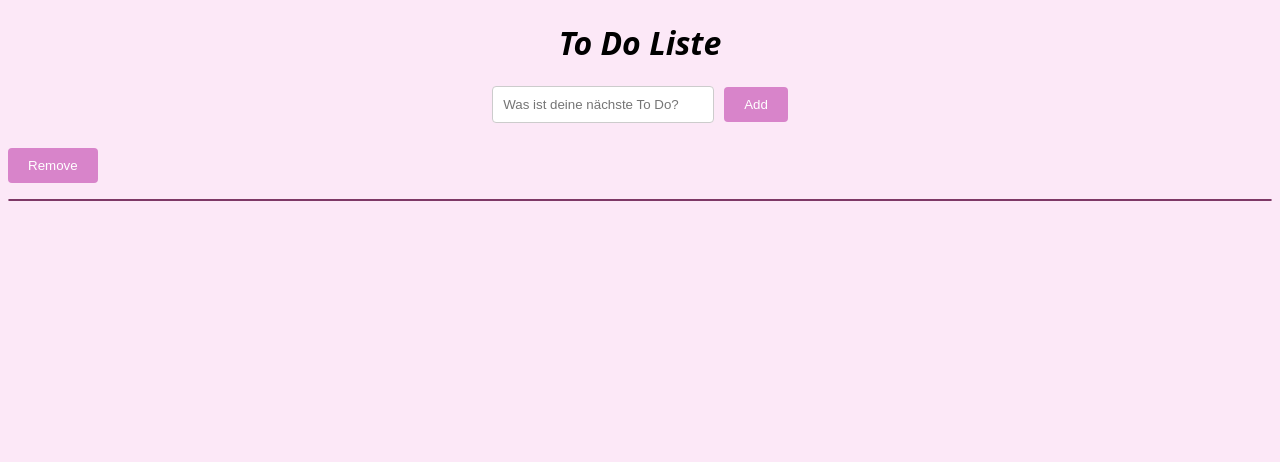
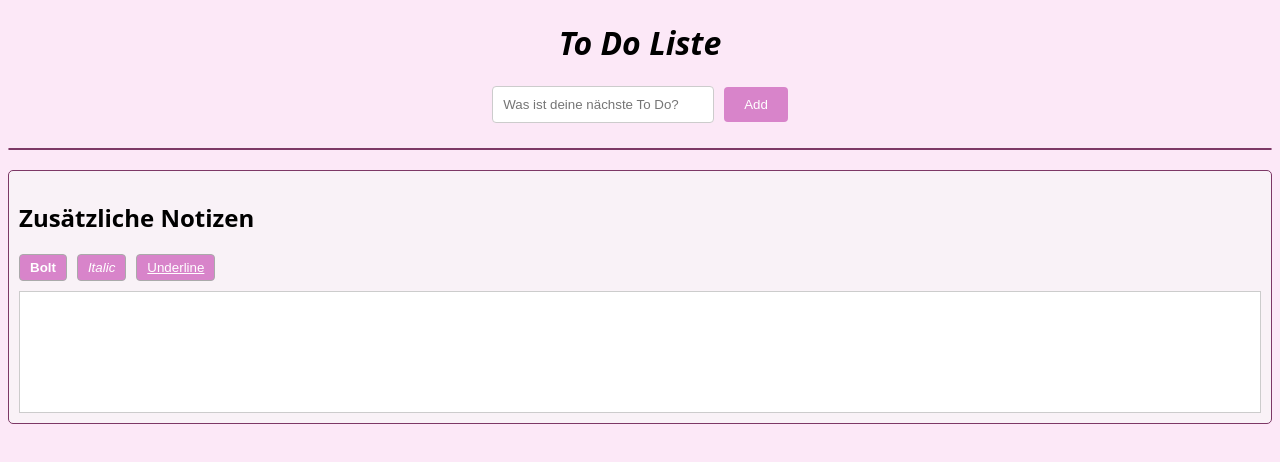
Before and after one commit to pankla-rit/rit-sf-forderungsportfolio-react-app, a React (Create React App) app: page / in a window 1280 px wide. Shown: the top 462 px of the page. Built offline with nearby package versions, Linux system fonts and the light colour scheme.

Commit message:
SFKIS-858: Fertige ToDoList. Abgeschlossen.

```diff
--- a/src/App.css
+++ b/src/App.css
@@ -52,7 +52,38 @@ ul{
     max-width: fit-content;
 }
 
-.remove-btn{
-    position: fixed;
-    right:0px;
-}
+.rich-text-editor {
+    margin-top: 20px;
+    padding: 10px;
+    border: 1px solid #7d3866;
+    border-radius: 5px;
+    background: #f9f2f7;
+    font-family:system-ui, -apple-system, BlinkMacSystemFont, 'Segoe UI', Roboto, Oxygen, Ubuntu, Cantarell, 'Open Sans', 'Helvetica Neue', sans-serif;
+  }
+
+  .toolbar {
+    display: flex;
+    gap: 10px;
+    margin-bottom: 10px;
+    font-family:system-ui, -apple-system, BlinkMacSystemFont, 'Segoe UI', Roboto, Oxygen, Ubuntu, Cantarell, 'Open Sans', 'Helvetica Neue', sans-serif;
+  }
+
+  .toolbar button {
+    padding: 5px 10px;
+    border: 1px solid #aaa;
+    cursor: pointer;
+  }
+
+  .editor {
+    min-height: 100px;
+    padding: 10px;
+    border: 1px solid #ccc;
+    background: white;
+  }
+
+  .preview {
+    margin-top: 10px;
+    padding: 10px;
+    border: 1px solid #ddd;
+    background: white;
+  }
--- a/src/App.js
+++ b/src/App.js
@@ -2,9 +2,8 @@ import React, {useState} from "react";
 import "./App.css";
 import Titel from "./Titel.js";
 import AddToDoComp from "./AddToDo.js";
-import RemoveToDo from "./RemoveToDo.js";
 import ToDoList from "./ToDoList"
-
+import RichTextEditor from "./RichTextEditor.js";
 
 
 // Funktion für die Hauptapp
@@ -12,19 +11,19 @@ const App = () => {
     const [todos, setTodos] = useState([]);
 
     const addNewTodo = (newTodo) => {
-      setTodos([...todos, newTodo]);
+      setTodos([...todos, {id: Date.now(), text: newTodo}]);
     };
 
-    const removeTodo = (index) => {
-      setTodos(todos.filter((_, valueindex) => valueindex !== index));
+    const removeTodo = (id) => {
+      setTodos(todos.filter((todo) => todo.id !== id));
     };
 
   return (
     <>
     <Titel />
     <AddToDoComp addNewTodo={addNewTodo}/>
-    <RemoveToDo removeTodo={removeTodo}/> {/*Nur noch funktionalität machen*/}
-    <ToDoList todos={todos}/>
+    <ToDoList todos={todos} removeTodo={removeTodo}/>
+    <RichTextEditor/>
     </>
   );
 };
--- a/src/RemoveToDo.js
+++ /dev/null
@@ -1,11 +0,0 @@
-import React from "react";
-
-const RemoveToDo = ({index, removeTodo}) => {
-    return (
-        <button onClick={() => removeTodo(index)} classname="remove-btn">Remove</button>
-    )
-}
-
-export default RemoveToDo;
-
-// Ich glaub, dass das hier auch kaka ist....
--- /dev/null
+++ b/src/RichTextEditor.js
@@ -0,0 +1,32 @@
+import React, { useState, useRef } from "react";
+
+const RichTextEditor = () => {
+  const editorRef = useRef(null);
+  const [content, setContent] = useState("");
+
+  const formatText = (buttonClick) => {
+    document.execCommand(buttonClick, false, null);
+    setContent(editorRef.current.innerHTML);
+  };
+
+  return (
+    <div className="rich-text-editor">
+      <h2>Zusätzliche Notizen</h2>
+
+      <div className="toolbar" >
+        <button onClick={() => formatText("bold")}><b>Bolt</b></button>
+        <button onClick={() => formatText("italic")}><i>Italic</i></button>
+        <button onClick={() => formatText("underline")}><u>Underline</u></button>
+      </div>
+
+      <div
+        ref={editorRef}
+        contentEditable="true"
+        className="editor"
+        onInput={() => setContent(editorRef.current.innerHTML)}
+      ></div>
+    </div>
+  );
+};
+
+export default RichTextEditor;
--- a/src/ToDoList.js
+++ b/src/ToDoList.js
@@ -1,15 +1,17 @@
 import React from "react";
 
-const ToDoList = ({todos = []}) => {
+const ToDoList = ({todos=[], removeTodo}) => {
     return (
         <div id="List">
             <ul>
                 <form>
-                    {todos.map((todo, index) => (
+                    {todos.map((todo) => (
                         <div
-                            key={index}>
-                            <input type="checkbox" />
-                            {todo}
+                            key={todo.id} className="todo-item">
+                            <input type="checkbox"
+                            checked= {false}
+                            onChange ={() => removeTodo(todo.id)}/>
+                            {todo.text}
                         </div>
                     ))}
                 </form>
```
